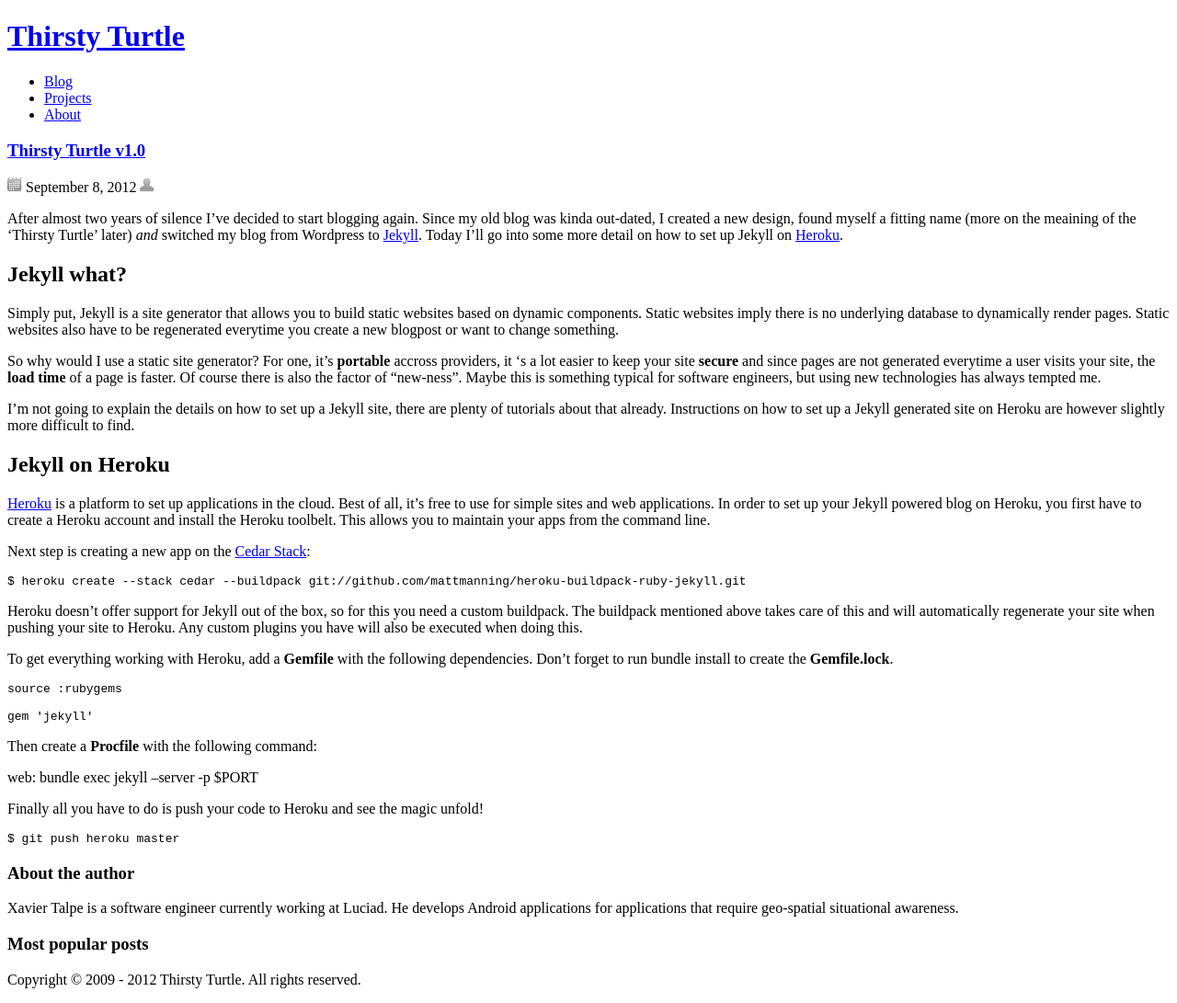
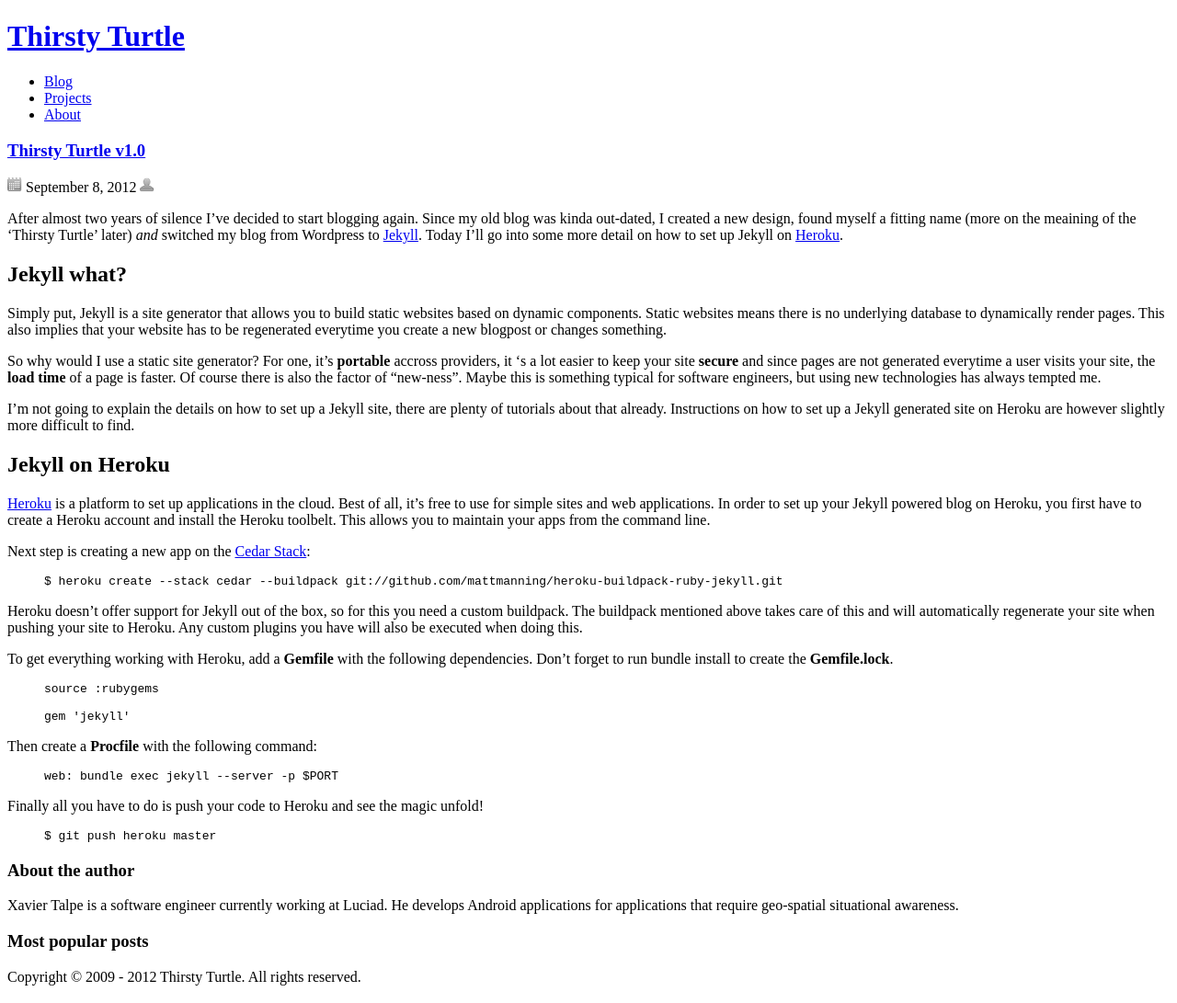
Before and after one commit to XavierTalpe/site-thirsty-turtle, a Jekyll site: the page built from _posts/2012-09-08-thirsty-turtle.md, in a window 1280 px wide. Shown: the whole page at 92% size. Built offline with Jekyll 4.4.1, drawn with Linux system fonts in a browser that asks for light colours; comment, search, counter and statistics services are not loaded.

Commit message:
Fixed code highlighting.

```diff
--- a/_posts/2012-09-08-thirsty-turtle.md
+++ b/_posts/2012-09-08-thirsty-turtle.md
@@ -7,7 +7,7 @@
 After almost two years of silence I've decided to start blogging again. Since my old blog was kinda out-dated, I created a new design, found myself a fitting name (more on the meaining of the 'Thirsty Turtle' later) _and_ switched my blog from Wordpress to [Jekyll](https://github.com/mojombo/jekyll). Today I'll go into some more detail on how to set up Jekyll on [Heroku](http://www.heroku.com).
 
 ## Jekyll what?
-Simply put, Jekyll is a site generator that allows you to build static websites based on dynamic components. Static websites imply there is no underlying database to dynamically render pages. Static websites also have to be regenerated everytime you create a new blogpost or want to change something.
+Simply put, Jekyll is a site generator that allows you to build static websites based on dynamic components. Static websites means there is no underlying database to dynamically render pages. This also implies that your website has to be regenerated everytime you create a new blogpost or changes something.
 
 So why would I use a static site generator? For one, it's __portable__ accross providers, it 's a lot easier to keep your site __secure__ and since pages are not generated everytime a user visits your site, the **load time** of a page is faster. Of course there is also the factor of "new-ness". Maybe this is something typical for software engineers, but using new technologies has always tempted me.
 
@@ -18,20 +18,28 @@
 
 Next step is creating a new app on the [Cedar Stack](https://devcenter.heroku.com/articles/cedar):
 
-    $ heroku create --stack cedar --buildpack git://github.com/mattmanning/heroku-buildpack-ruby-jekyll.git
+{% highlight bash %}
+$ heroku create --stack cedar --buildpack git://github.com/mattmanning/heroku-buildpack-ruby-jekyll.git
+{% endhighlight %}
 
 Heroku doesn't offer support for Jekyll out of the box, so for this you need a custom buildpack. The buildpack mentioned above takes care of this and will automatically regenerate your site when pushing your site to Heroku. Any custom plugins you have will also be executed when doing this.
 
 To get everything working with Heroku, add a **Gemfile** with the following dependencies. Don't forget to run bundle install to create the **Gemfile.lock**.
 
-    source :rubygems
+{% highlight ruby %}
+source :rubygems
 
-    gem 'jekyll'
+gem 'jekyll'
+{% endhighlight %}
 
- Then create a **Procfile** with the following command:
+Then create a **Procfile** with the following command:
 
-   web: bundle exec jekyll --server -p $PORT
+{% highlight ruby %}
+web: bundle exec jekyll --server -p $PORT
+{% endhighlight %}
 
 Finally all you have to do is push your code to Heroku and see the magic unfold!
 
-    $ git push heroku master
+{% highlight bash %}
+$ git push heroku master
+{% endhighlight %}
```
